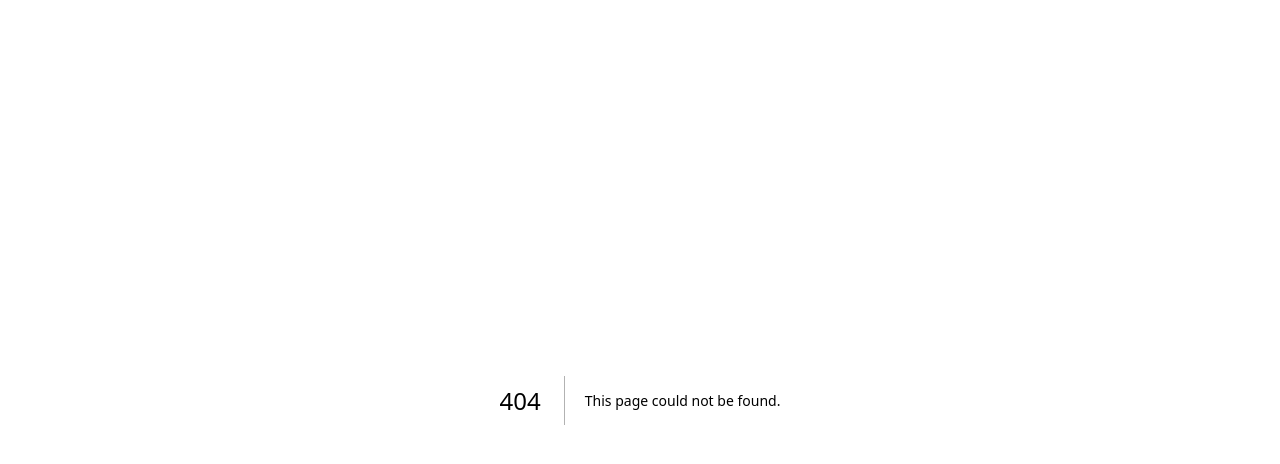
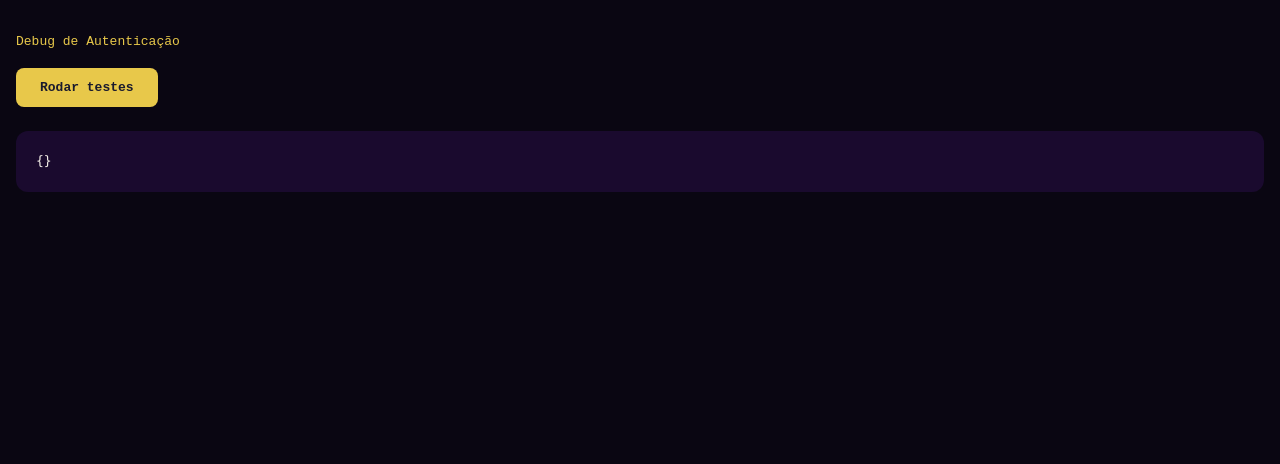
Before and after one commit to inematds/animabook, a Next.js app: page /debug in a window 1280 px wide. Before the commit this address had no page. Shown: the top 464 px of the page. Built offline with nearby package versions, Linux system fonts and the light colour scheme.

Commit message:
debug: página /debug para diagnosticar autenticação e APIs

```diff
--- /dev/null
+++ b/src/app/debug/page.tsx
@@ -0,0 +1,76 @@
+'use client';
+import { useEffect, useState } from 'react';
+import { createSupabaseBrowserClient } from '@/lib/supabase-browser';
+
+interface Result {
+  session: string;
+  token: string;
+  apiDebug: unknown;
+  saveDraft: unknown;
+  publish: unknown;
+}
+
+export default function DebugPage() {
+  const [result, setResult] = useState<Partial<Result>>({});
+  const [loading, setLoading] = useState(false);
+
+  async function runTests() {
+    setLoading(true);
+    const out: Partial<Result> = {};
+
+    try {
+      // 1. Sessão
+      const sb = createSupabaseBrowserClient();
+      const { data: { session } } = await sb.auth.getSession();
+      out.session = session ? `✅ ${session.user.email}` : '❌ Sem sessão';
+      out.token = session?.access_token ? `✅ ${session.access_token.slice(0, 30)}...` : '❌ Sem token';
+
+      // 2. Debug API
+      const token = session?.access_token;
+      const headers: Record<string, string> = { 'Content-Type': 'application/json' };
+      if (token) headers['Authorization'] = `Bearer ${token}`;
+
+      const debugRes = await fetch('/api/debug', { headers });
+      out.apiDebug = await debugRes.json();
+
+      // 3. Salvar rascunho
+      const saveRes = await fetch('/api/story/livro1', {
+        method: 'POST',
+        headers,
+        body: JSON.stringify({ content: '# Teste\n\n<!-- scene: teste.png -->\n' }),
+      });
+      out.saveDraft = { status: saveRes.status, body: await saveRes.json() };
+
+      // 4. Publicar
+      const pubRes = await fetch('/api/story/livro1/publish', {
+        method: 'POST',
+        headers,
+        body: JSON.stringify({ content: '# Teste\n\n<!-- scene: teste.png -->\n' }),
+      });
+      out.publish = { status: pubRes.status, body: await pubRes.json() };
+
+    } catch (e) {
+      out.publish = { error: String(e) };
+    }
+
+    setResult(out);
+    setLoading(false);
+  }
+
+  return (
+    <div style={{ background: '#0a0612', minHeight: '100dvh', padding: '32px 16px', color: '#f5f0e8', fontFamily: 'monospace' }}>
+      <h1 style={{ color: '#e8c84a', marginBottom: '16px' }}>Debug de Autenticação</h1>
+      <button
+        onClick={runTests}
+        disabled={loading}
+        style={{ background: '#e8c84a', color: '#1a1a2e', padding: '10px 24px', border: 'none', borderRadius: '8px', cursor: 'pointer', fontWeight: 'bold', marginBottom: '24px' }}
+      >
+        {loading ? 'Testando...' : 'Rodar testes'}
+      </button>
+
+      <pre style={{ background: '#1a0a2e', padding: '20px', borderRadius: '12px', overflowX: 'auto', fontSize: '13px', lineHeight: 1.6 }}>
+        {JSON.stringify(result, null, 2)}
+      </pre>
+    </div>
+  );
+}
```
